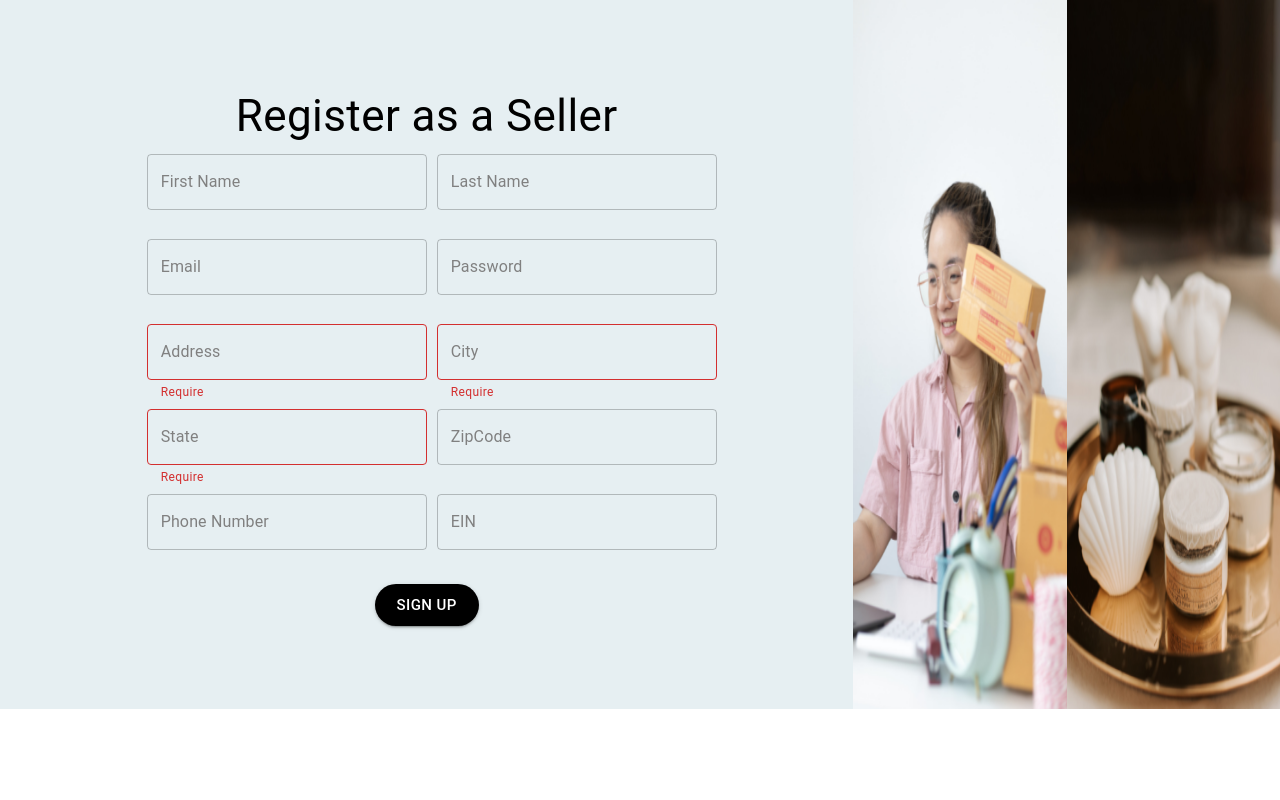
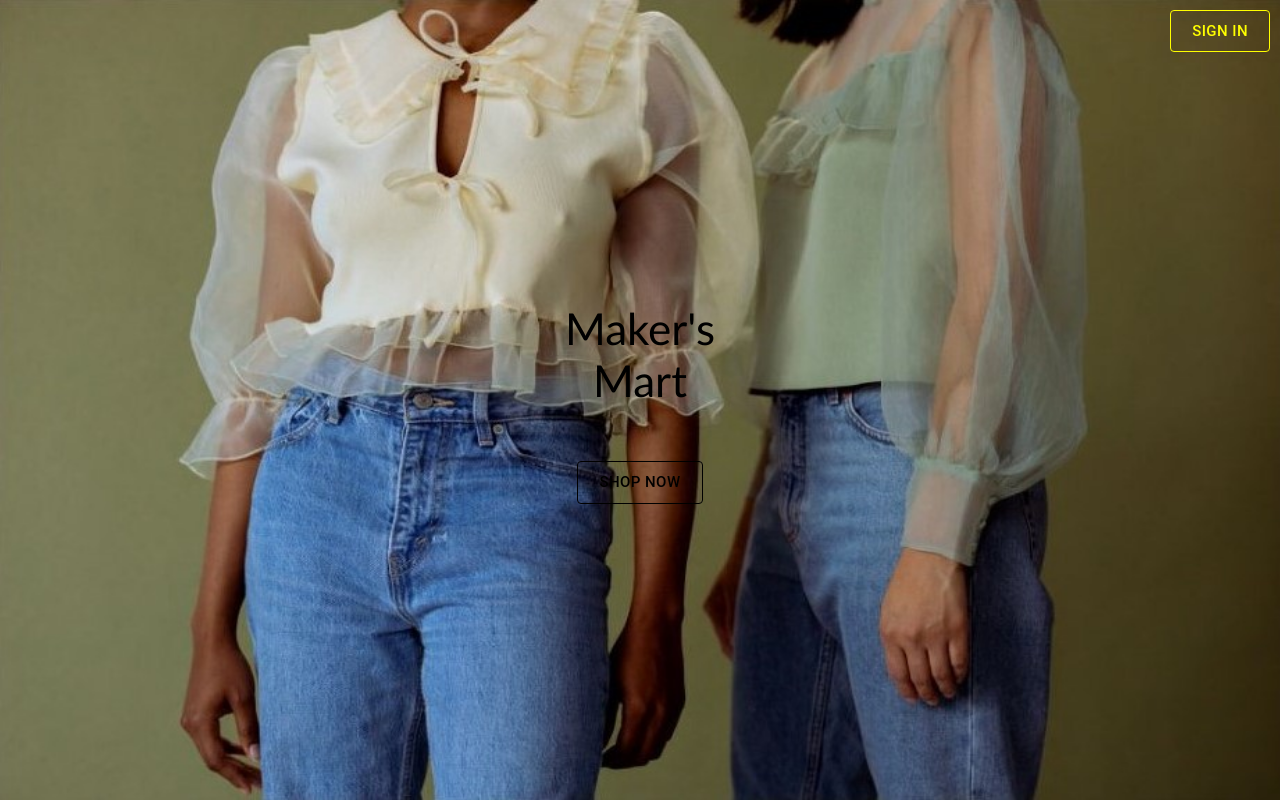
Before and after one commit to vanshika0624/Ecommerce-MERN-stack, a React (Create React App) app in the folder frontend/: page / in a window 1280 px wide. Built offline with nearby package versions, Linux system fonts and the light colour scheme.

Commit message:
navigation to pages added

```diff
--- a/frontend/package.json
+++ b/frontend/package.json
@@ -13,6 +13,7 @@
     "react-dom": "^18.2.0",
     "react-material-ui": "^0.0.1",
     "react-material-ui-carousel": "^3.4.2",
+    "react-router-dom": "^6.11.1",
     "react-scripts": "5.0.1",
     "web-vitals": "^2.1.4"
   },
--- a/frontend/src/App.js
+++ b/frontend/src/App.js
@@ -1,20 +1,24 @@
 // import logo from './logo.svg';
-
+import { BrowserRouter as Router, Route, Routes } from 'react-router-dom';
 import './App.css';
-// import DisplayPage from "./component/DisplayPage.js";
-// import SignIn from './component/UserPages/signin.js';
-// import SignUp from './component/UserPages/signup.js';
+import DisplayPage from "./component/DisplayPage.js";
+import SignIn from './component/UserPages/signin.js';
+import SignUp from './component/UserPages/signup.js';
 import SellerSignUp from './component/SellerPages/signup.js'
-// import Address  from './component/address';
+import Address from './component/address';
 function App() {
   return (
-    <div>
-      {/* <DisplayPage /> */}
-      {/* <SignIn /> */}
-      {/* <SignUp /> */}
-      <SellerSignUp></SellerSignUp>
-      {/* <Address/> */}
-    </div>
+    <Router>
+      <div>
+        <Routes>
+          <Route exact path='/' element={<DisplayPage />} />
+          <Route path='/user-signup' element={<SignUp />} />
+          <Route path='/signin' element={<SignIn />} />
+          <Route path='/seller-signup' element={<SellerSignUp />} />
+          <Route path='/address' element={<Address />} />
+        </Routes>
+      </div>
+    </Router>
 
   );
 }
--- a/frontend/src/component/DisplayPage.js
+++ b/frontend/src/component/DisplayPage.js
@@ -3,13 +3,20 @@ import  "./DisplayPage.css"
 import bg from "../images/bg.jpg";
 import Button from '@mui/material/Button';
 import Typography from '@mui/material/Typography';
+import { useNavigate } from 'react-router-dom';
 const DisplayPage = () => {
+const navigate= useNavigate();
+
+const goToSignin=()=>
+{
+    navigate('/signin')
+}
     return <div className="imgstyle">
 
         <img src={bg} alt="Background" className="imgstyle"/>
         <div className="buttonmargin">
         <Typography align="right" color="yellow" >
-        <Button variant="outlined" size="large" color="inherit"> Sign In</Button>
+        <Button variant="outlined" size="large" color="inherit" onClick={goToSignin}> Sign In</Button>
         </Typography>
         </div>
         <div className='style'>
@@ -18,7 +25,7 @@ const DisplayPage = () => {
         </div>
         <div className="buttonmargin style">
         <Typography align='center'>
-        <Button variant="outlined" size="large" color="inherit">Shop Now</Button>
+        <Button variant="outlined" size="large" onClick ={navigate("/") }color="inherit">Shop Now</Button>
         </Typography>
         </div>
 
--- a/frontend/src/component/UserPages/signup.js
+++ b/frontend/src/component/UserPages/signup.js
@@ -7,6 +7,7 @@ import Grid from '@mui/material/Grid';
 import Link from '@mui/material/Link';
 import Typography from '@mui/material/Typography';
 import axios from "axios";
+import { useNavigate } from 'react-router-dom';
 const SignUp = () => {
     const [email, setEmail] = useState('');
     const [password, setPassword] = useState('');
@@ -19,7 +20,7 @@ const SignUp = () => {
     const [successmsg, setSuccessmsg] = useState(false);
     const [errmsg, setErrmsg] = useState(false);
     const [emptyfields, setEmptyfields] = useState(false);
-
+    const navigate= useNavigate();
 
     const handleEmailChange = (e) => {
         setEmail(e.target.value)
@@ -107,6 +108,14 @@ else{
     }
   }
 
+  const goToSignin=()=>
+  {
+      navigate('/signin')
+  }
+  const goToSellerSignup=()=>
+  {
+      navigate('/seller-signup')
+  }
 
     return (
 
@@ -136,9 +145,13 @@ else{
                     <Typography align='left'>
                         <Button variant="contained" size="large" type="submit" className="button" >Sign Up</Button>
                     </Typography>
-                   { successmsg && !emptyfields && <Typography className="successmsg">
+                   { successmsg && !emptyfields && <div><Typography className="successmsg">
     Account Created Succesfully!
-  </Typography>}
+  </Typography>
+
+   <Button variant="contained" size="large"  onClick={goToSignin} className="button" >Click here to Sign In</Button>
+   </div>
+  }
                    {
                     errmsg &&  <Typography className="errmsg">
                     Something went Wrong!! Please try again after sometime.
@@ -154,7 +167,7 @@ else{
                    }
 
                     <div className="link" >
-                        <Link href="#" color="inherit"  >
+                        <Link color="inherit"  onClick={goToSellerSignup} >
                             Interested in selling?<br />
                             Click here to join !
                         </Link>
```
